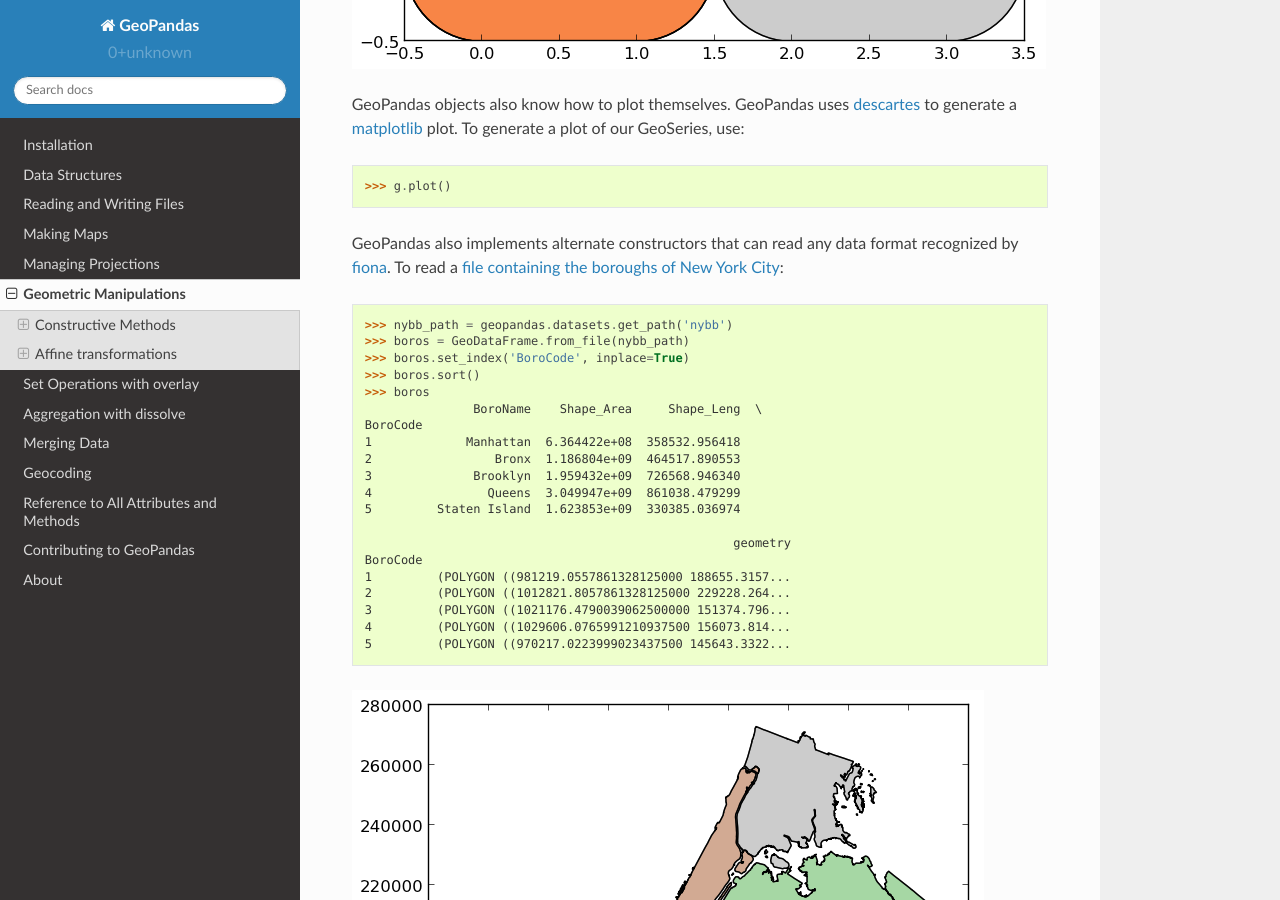
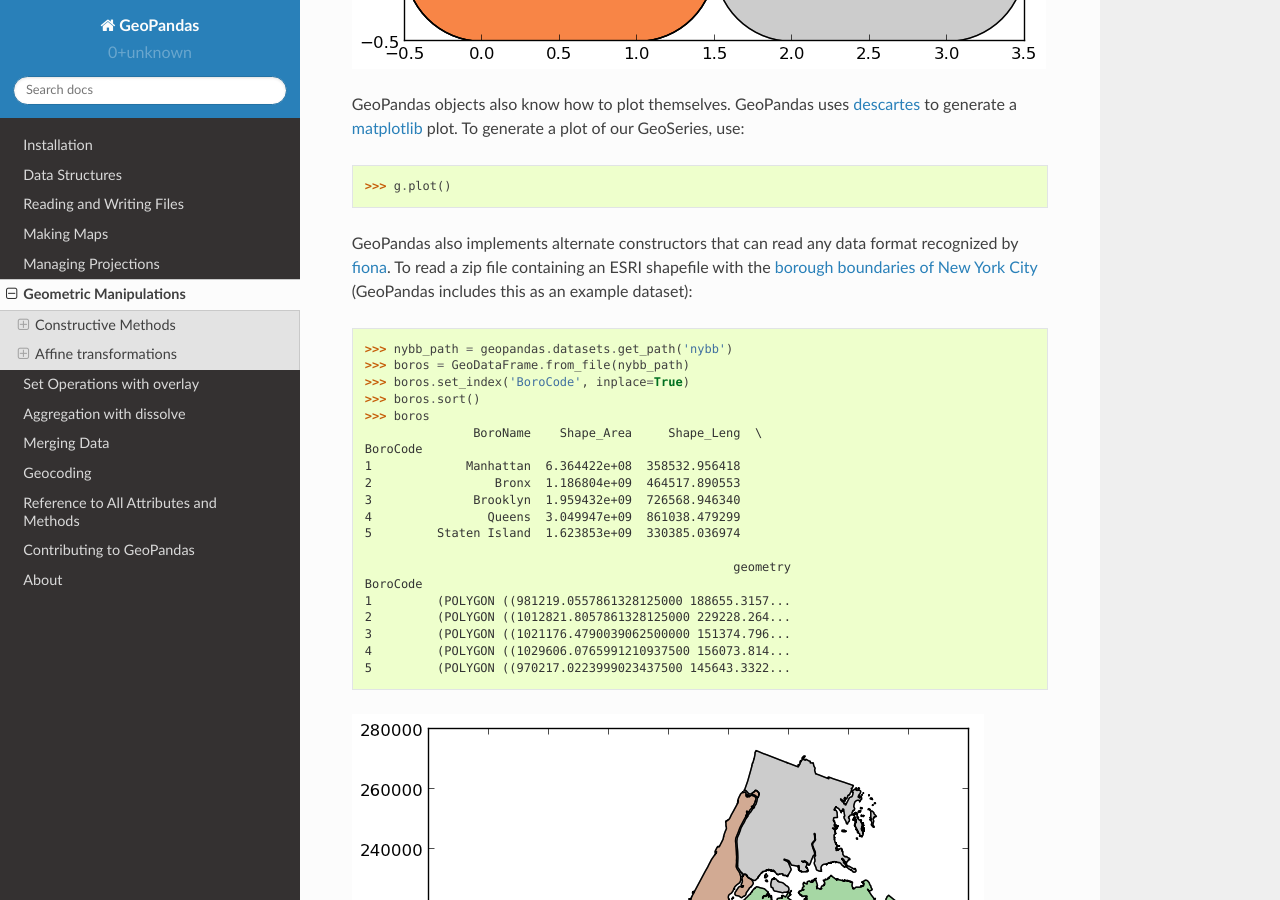
Before and after one commit to geopandas/geopandas, a Sphinx documentation site: the page built from doc/source/geometric_manipulations.rst, in a window 1280 px wide and 900 px high, scrolled down 2819 px. Built offline with Sphinx 7.4.7 and the Read the Docs theme 2.0.0, drawn with Linux system fonts in a browser that asks for light colours.

Commit message:
update explanation borough boundaries + add link

```diff
--- a/doc/source/geometric_manipulations.rst
+++ b/doc/source/geometric_manipulations.rst
@@ -112,7 +112,7 @@
 
     >>> g.plot()
 
-GeoPandas also implements alternate constructors that can read any data format recognized by `fiona`_.  To read a `file containing the boroughs of New York City`_:
+GeoPandas also implements alternate constructors that can read any data format recognized by `fiona`_.  To read a zip file containing an ESRI shapefile with the `borough boundaries of New York City`_ (GeoPandas includes this as an example dataset):
 
 .. sourcecode:: python
 
@@ -217,7 +217,7 @@
 .. _fiona: http://toblerity.github.io/fiona
 .. _geopy: https://github.com/geopy/geopy
 .. _geo_interface: https://gist.github.com/sgillies/2217756
-.. _file containing the boroughs of New York City: http://www.nyc.gov/html/dcp/download/bytes/nybb_14aav.zip
+.. _borough boundaries of New York City: https://data.cityofnewyork.us/City-Government/Borough-Boundaries/tqmj-j8zm
 
 .. toctree::
    :maxdepth: 2
```
Also changed, not shown: README.md (+1 -1 lines).
